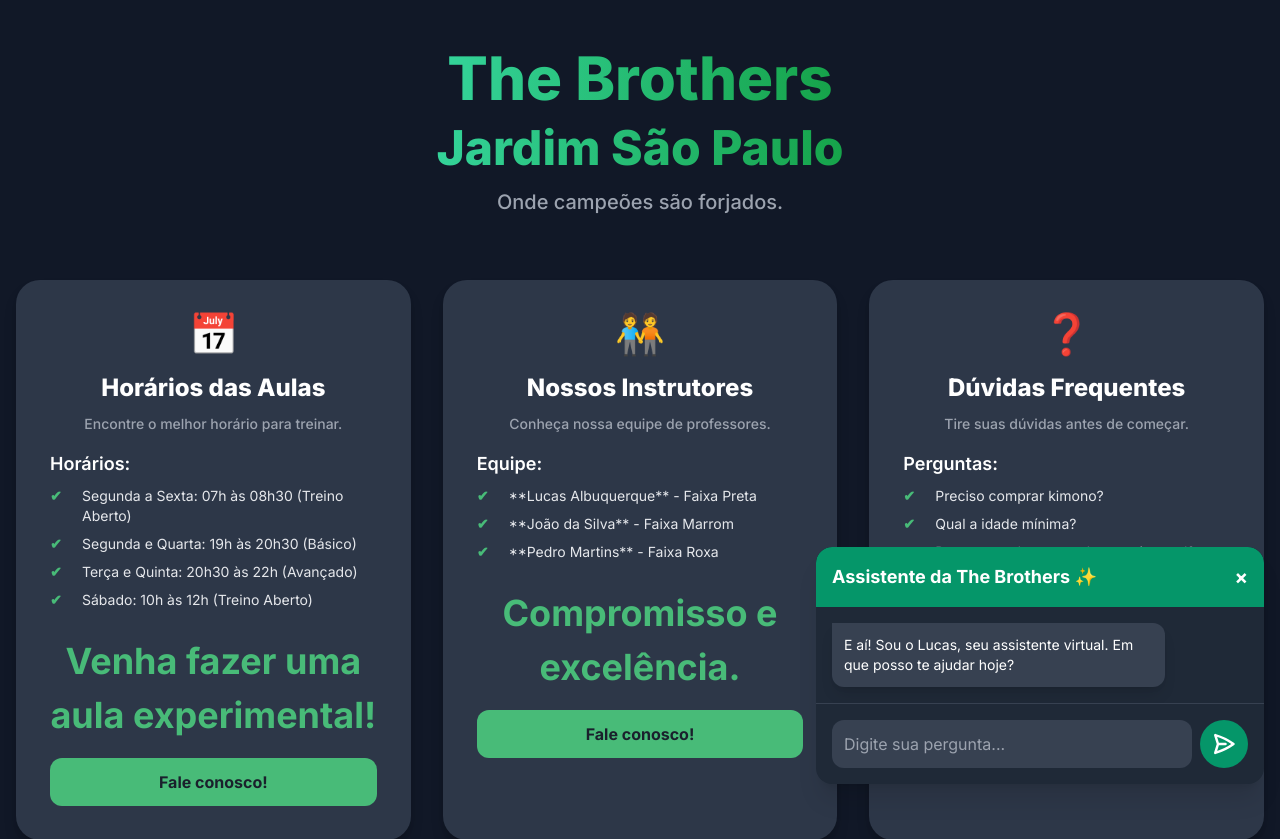
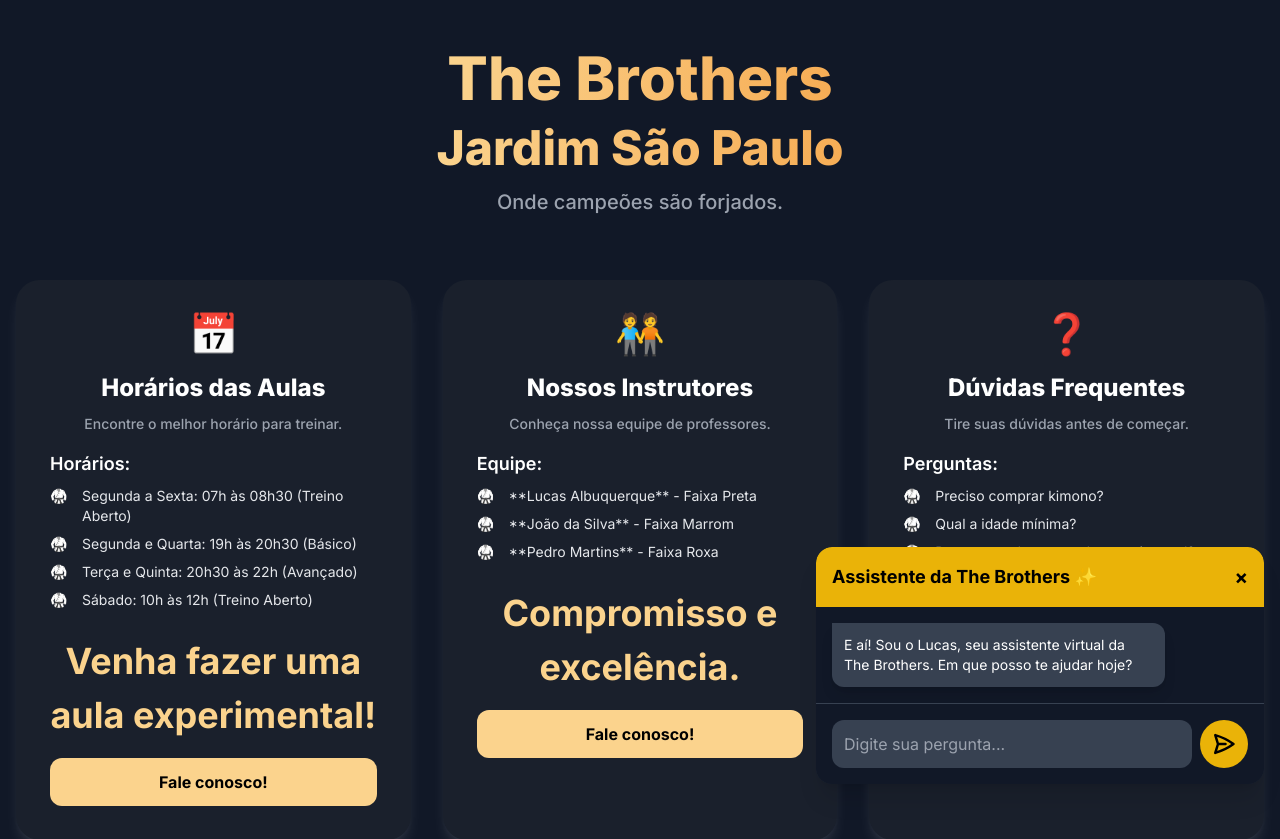
Before and after one commit to LucasALBUQUERQUE2024/The-Brothes-Sans-o, a plain HTML site: page index.html in a window 1280 px wide. Shown: the top 839 px of the page. Drawn offline with nearby package versions, Linux system fonts and the light colour scheme.

Commit message:
index.html

```diff
--- a/index.html
+++ b/index.html
@@ -9,7 +9,7 @@
         @import url('https://fonts.googleapis.com/css2?family=Inter:wght@400;500;600;700;800&display=swap');
         body {
             font-family: 'Inter', sans-serif;
-            background-color: #1a202c;
+            background-color: #000000; /* Fundo Preto */
             color: #e2e8f0;
         }
         .container {
@@ -18,32 +18,33 @@
             padding: 2rem 1rem;
         }
         .card {
-            background-color: #2d3748;
+            background-color: #1a202c; /* Cards em um tom de preto mais claro */
             border-radius: 1.5rem;
-            box-shadow: 0 10px 15px -3px rgba(0, 0, 0, 0.2), 0 4px 6px -2px rgba(0, 0, 0, 0.1);
+            box-shadow: 0 10px 15px -3px rgba(255, 255, 255, 0.1), 0 4px 6px -2px rgba(255, 255, 255, 0.05);
             padding: 2rem;
             transition: transform 0.3s ease, box-shadow 0.3s ease;
             border: 2px solid transparent;
         }
         .card:hover {
             transform: translateY(-5px);
-            box-shadow: 0 20px 25px -5px rgba(0, 0, 0, 0.3), 0 10px 10px -5px rgba(0, 0, 0, 0.1);
-            border-color: #4a5568;
+            box-shadow: 0 20px 25px -5px rgba(255, 255, 255, 0.15), 0 10px 10px -5px rgba(255, 255, 255, 0.08);
+            border-color: #fbd38d; /* Borda amarela no hover */
         }
         .cta-button {
-            background-color: #48bb78;
-            color: #1a202c;
+            background-color: #fbd38d; /* Botão amarelo */
+            color: #000000;
             padding: 0.75rem 1.5rem;
             border-radius: 0.75rem;
             font-weight: 700;
             transition: background-color 0.3s ease;
         }
         .cta-button:hover {
-            background-color: #68d391;
+            background-color: #f6ad55; /* Amarelo mais escuro no hover */
         }
         .kit-icon {
             font-size: 2.5rem;
             line-height: 1;
+            color: #fbd38d; /* Ícones amarelos */
         }
         .kit-title {
             font-size: 1.5rem;
@@ -53,17 +54,17 @@
         .kit-price {
             font-size: 2.25rem;
             font-weight: 700;
-            color: #48bb78;
+            color: #fbd38d; /* Preços em amarelo */
         }
         .kit-list li {
             position: relative;
             padding-left: 2rem;
         }
         .kit-list li::before {
-            content: '✔';
+            content: '🥋'; /* Ícone de kimono */
             position: absolute;
             left: 0;
-            color: #48bb78;
+            color: #fbd38d;
             font-weight: bold;
         }
 
@@ -84,7 +85,7 @@
             align-items: center;
         }
         .modal-content {
-            background-color: #2d3748;
+            background-color: #1a202c;
             padding: 2.5rem;
             border-radius: 1.5rem;
             text-align: center;
@@ -100,6 +101,12 @@
             font-size: 1.5rem;
             cursor: pointer;
         }
+        .logo-text-gradient {
+            background-clip: text;
+            -webkit-background-clip: text;
+            color: transparent;
+            background-image: linear-gradient(to right, #fbd38d, #f6ad55); /* Gradiente amarelo */
+        }
     </style>
 </head>
 <body class="bg-gray-900 text-gray-200">
@@ -108,12 +115,12 @@
 
         <header class="text-center mb-16">
             <h1 class="text-4xl sm:text-6xl font-extrabold text-white leading-tight mb-4">
-                <span class="bg-clip-text text-transparent bg-gradient-to-r from-emerald-400 to-green-600">
+                <span class="logo-text-gradient">
                     The Brothers
                 </span>
             </h1>
             <h2 class="text-3xl sm:text-5xl font-extrabold text-white leading-tight mb-4">
-                <span class="bg-clip-text text-transparent bg-gradient-to-r from-emerald-400 to-green-600">
+                <span class="logo-text-gradient">
                     Jardim São Paulo
                 </span>
             </h2>
@@ -201,20 +208,20 @@
     </div>
 
     <div id="chat-container" class="fixed right-4 bottom-4 w-11/12 max-w-sm md:max-w-md bg-gray-800 rounded-2xl shadow-xl flex flex-col overflow-hidden transform scale-95 md:scale-100">
-        <div class="bg-emerald-600 text-white p-4 rounded-t-2xl flex justify-between items-center">
+        <div class="bg-yellow-500 text-black p-4 rounded-t-2xl flex justify-between items-center">
             <h3 class="text-lg font-bold">Assistente da The Brothers ✨</h3>
-            <button id="close-chat-btn" class="text-xl font-bold">&times;</button>
+            <button id="close-chat-btn" class="text-xl font-bold text-black">&times;</button>
         </div>
-        <div id="chat-box" class="flex-1 p-4 overflow-y-auto space-y-4 text-sm max-h-80 md:max-h-96">
+        <div id="chat-box" class="flex-1 p-4 overflow-y-auto space-y-4 text-sm max-h-80 md:max-h-96 bg-gray-900">
             <div class="flex justify-start">
                 <div class="bg-gray-700 text-white p-3 rounded-tr-xl rounded-bl-xl rounded-br-xl shadow-lg max-w-[80%]">
-                    E aí! Sou o Lucas, seu assistente virtual. Em que posso te ajudar hoje?
+                    E aí! Sou o Lucas, seu assistente virtual da The Brothers. Em que posso te ajudar hoje?
                 </div>
             </div>
         </div>
-        <div class="p-4 border-t border-gray-700 flex items-center gap-2">
-            <input type="text" id="user-input" placeholder="Digite sua pergunta..." class="flex-1 p-3 rounded-xl bg-gray-700 text-white placeholder-gray-400 focus:outline-none focus:ring-2 focus:ring-emerald-500">
-            <button id="send-btn" class="bg-emerald-600 text-white p-3 rounded-full hover:bg-emerald-700 transition-colors">
+        <div class="p-4 border-t border-gray-700 flex items-center gap-2 bg-gray-900">
+            <input type="text" id="user-input" placeholder="Digite sua pergunta..." class="flex-1 p-3 rounded-xl bg-gray-700 text-white placeholder-gray-400 focus:outline-none focus:ring-2 focus:ring-yellow-500">
+            <button id="send-btn" class="bg-yellow-500 text-black p-3 rounded-full hover:bg-yellow-600 transition-colors">
                 <svg xmlns="http://www.w3.org/2000/svg" fill="none" viewBox="0 0 24 24" stroke-width="2.5" stroke="currentColor" class="w-6 h-6">
                     <path stroke-linecap="round" stroke-linejoin="round" d="M6 12L3.269 3.126A59.768 59.768 0 0121.485 12 59.77 59.77 0 013.27 20.876L5.999 12zm0 0h7.5" />
                 </svg>
@@ -246,7 +253,7 @@
         const closeChatBtn = document.getElementById('close-chat-btn');
         const API_URL = 'https://generativelanguage.googleapis.com/v1beta/models/gemini-2.5-flash-preview-05-20:generateContent?key=';
         // A chave de API deve ser inserida aqui
-        const apiKey = 'AIzaSyA6CM6ALaNB9yktKRP3qt_f6wOkoHxlszU';
+        const apiKey = 'SUA_CHAVE_DE_API_GEMINI';
 
         let chatHistory = [{
             role: 'user',
@@ -256,7 +263,7 @@
         function showMessage(text, sender) {
             const messageDiv = document.createElement('div');
             messageDiv.className = `flex ${sender === 'user' ? 'justify-end' : 'justify-start'}`;
-            messageDiv.innerHTML = `<div class="p-3 rounded-xl shadow-lg max-w-[80%] ${sender === 'user' ? 'bg-emerald-600 text-white rounded-tr-xl rounded-bl-xl rounded-tl-xl' : 'bg-gray-700 text-white rounded-tr-xl rounded-bl-xl rounded-br-xl'}">${text}</div>`;
+            messageDiv.innerHTML = `<div class="p-3 rounded-xl shadow-lg max-w-[80%] ${sender === 'user' ? 'bg-yellow-500 text-black rounded-tr-xl rounded-bl-xl rounded-tl-xl' : 'bg-gray-700 text-white rounded-tr-xl rounded-bl-xl rounded-br-xl'}">${text}</div>`;
             chatBox.appendChild(messageDiv);
             chatBox.scrollTop = chatBox.scrollHeight;
         }
```
